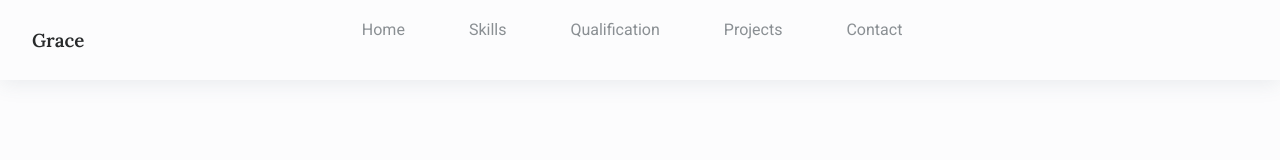
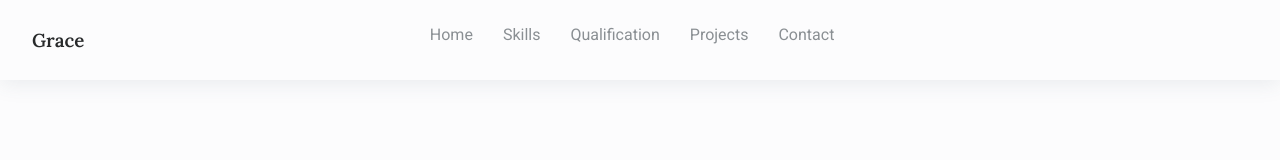
Before and after one commit to gracesuhyun/portfolio, a React (Create React App) app: page / in a window 1280 px wide. Shown: the top 160 px of the page. Built offline with nearby package versions, Linux system fonts and the light colour scheme.

Commit message:
Update header.css

```diff
--- a/src/components/header/header.css
+++ b/src/components/header/header.css
@@ -16,7 +16,8 @@ header {
 }
 
 nav a{
-    margin: 0 2rem;
+    margin: 0 10px;
+    padding: 5px;
     text-decoration: none;
 }
 
```
